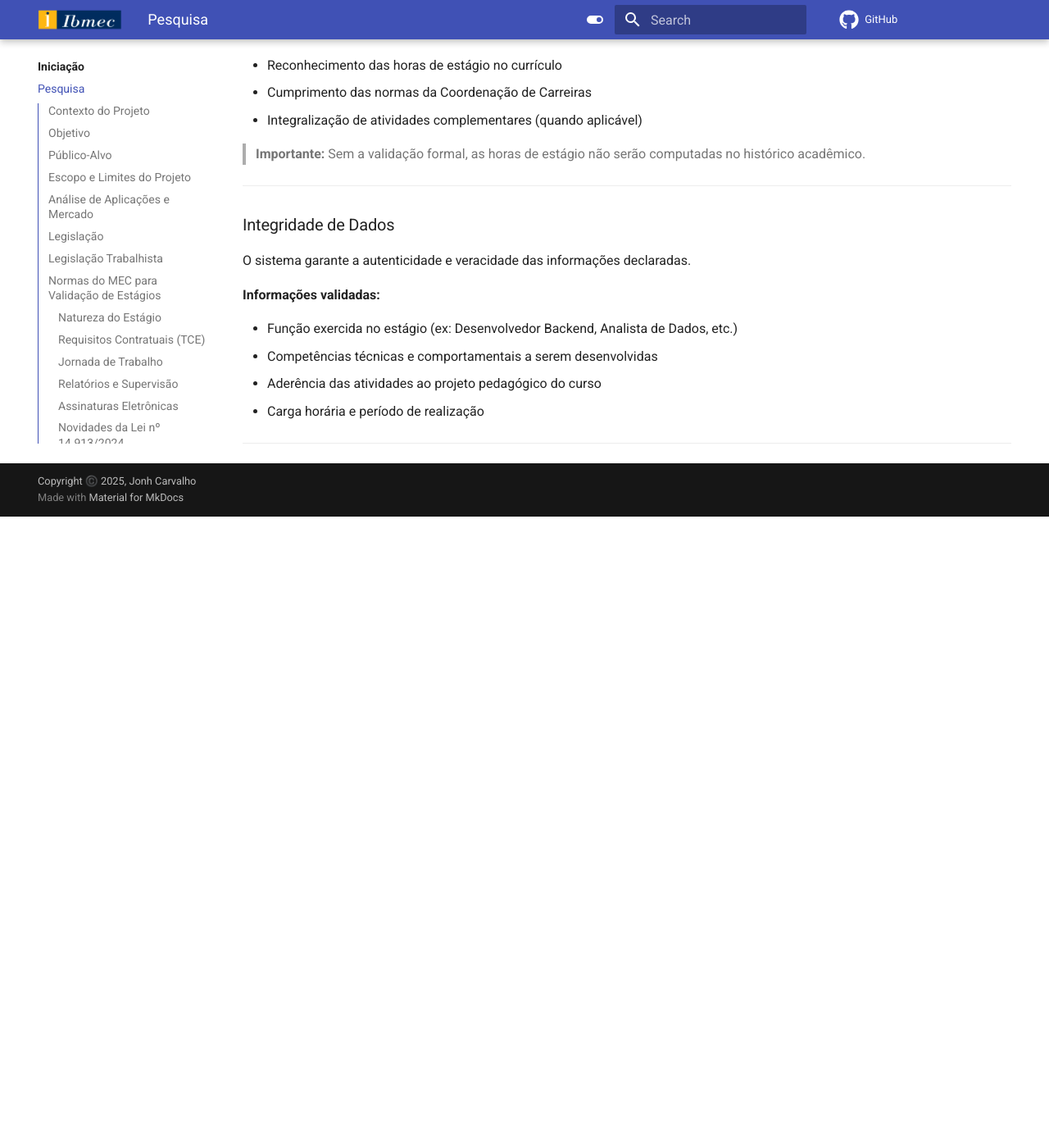
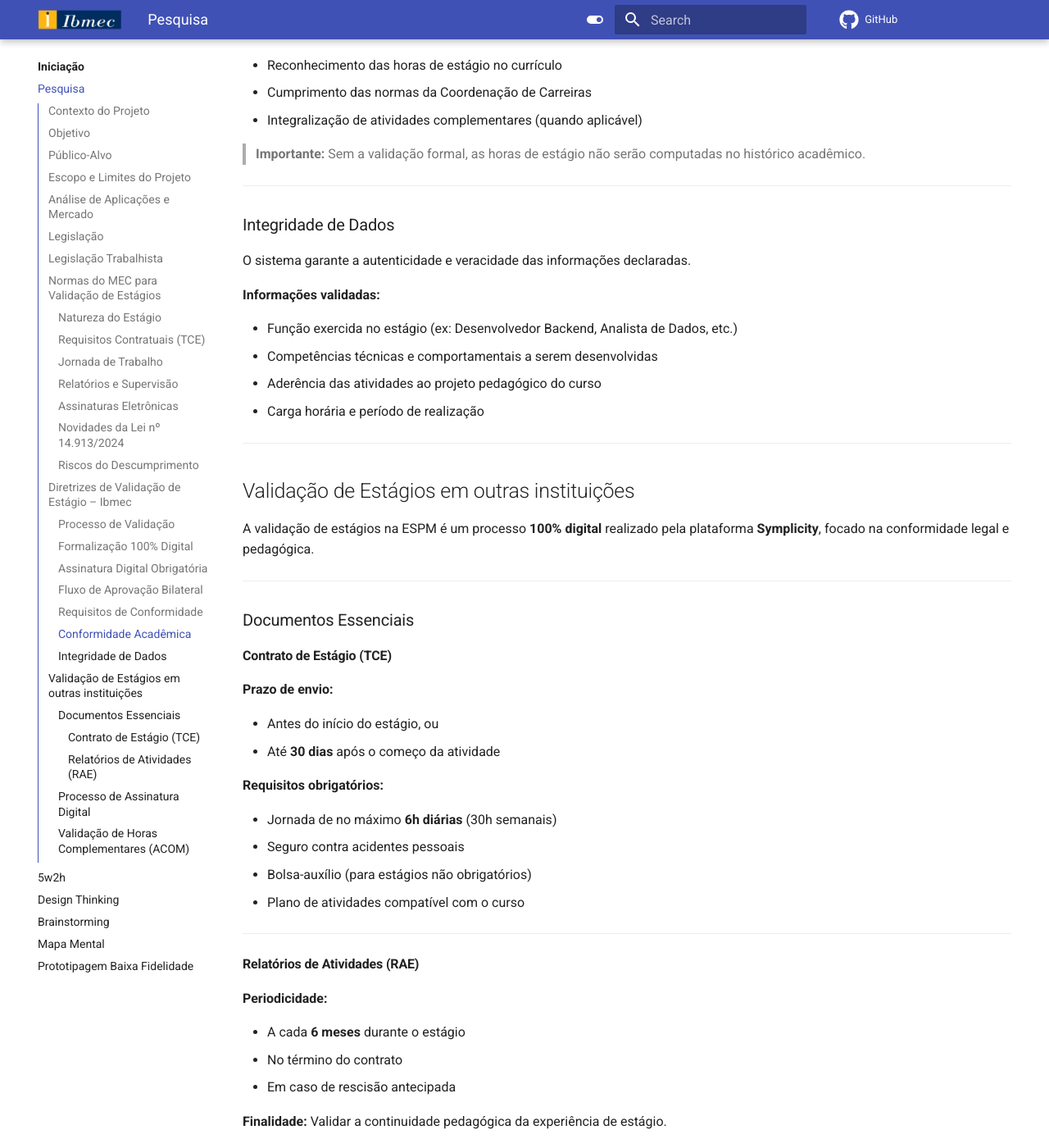
Before and after one commit to Projetos-de-Extensao/PBE_26.1_8001_I, an MkDocs documentation site: the page built from mkdocs/Iniciacao/pesquisa.md, in a window 1280 px wide and 1400 px high, scrolled down 4967 px. Shown: the whole window at 82% size. Built offline with MkDocs 1.6.1 and Material for MkDocs 9.7.7, drawn with Linux system fonts in a browser that asks for light colours; comment, search, counter and statistics services are not loaded; before the commit the page ends 5597 px from its top, so only the background shows below that; some of the changed text lies outside the part shown.

Commit message:
Remove 'Validação de Estágios na em outras instituições' section and integrate its content into 'pesquisa.md'

```diff
--- a/mkdocs.yml
+++ b/mkdocs.yml
@@ -16,7 +16,6 @@ nav:
   - Iniciação:
       - Index: Iniciacao/index.md
       - Pesquisa: Iniciacao/pesquisa.md
-      - Validação de Estágios na em outras instituições: Iniciacao/validExtra.md
       - 5w2h: Iniciacao/5w2h.md
       - Design Thinking: Iniciacao/design_thinking.md
       - Brainstorming: Iniciacao/brainstorm.md
--- a/mkdocs/Iniciacao/pesquisa.md
+++ b/mkdocs/Iniciacao/pesquisa.md
@@ -180,3 +180,63 @@ O sistema garante a autenticidade e veracidade das informações declaradas.
 - Carga horária e período de realização
 
 ---
+## Validação de Estágios em outras instituições
+
+A validação de estágios na ESPM é um processo **100% digital** realizado pela plataforma **Symplicity**, focado na conformidade legal e pedagógica.
+
+---
+
+### Documentos Essenciais
+
+#### Contrato de Estágio (TCE)
+
+**Prazo de envio:**
+
+- Antes do início do estágio, ou
+- Até **30 dias** após o começo da atividade
+
+**Requisitos obrigatórios:**
+
+- Jornada de no máximo **6h diárias** (30h semanais)
+- Seguro contra acidentes pessoais
+- Bolsa-auxílio (para estágios não obrigatórios)
+- Plano de atividades compatível com o curso
+
+---
+
+#### Relatórios de Atividades (RAE)
+
+**Periodicidade:**
+
+- A cada **6 meses** durante o estágio
+- No término do contrato
+- Em caso de rescisão antecipada
+
+**Finalidade:** Validar a continuidade pedagógica da experiência de estágio.
+
+---
+
+### Processo de Assinatura Digital
+
+O processo utiliza **exclusivamente assinaturas eletrônicas** (como DocuSign):
+
+1. Aluno assina primeiro
+2. Empresa assina em seguida
+3. ESPM é a última a assinar
+
+**Prazo:** Até **3 dias úteis** para análise e assinatura pela ESPM.
+
+---
+
+### Validação de Horas Complementares (ACOM)
+
+> **Importante:** A validação das horas de estágio para o currículo **não é automática**.
+
+**Como solicitar:**
+
+1. Acesse o **Portal do Estudante**
+2. Navegue até: `Requerimentos` → `Acadêmico`
+3. Abra um novo requerimento
+4. Anexe o **contrato de estágio** ou **carteira de trabalho**
+
+---
```
Also changed, not shown: mkdocs/Iniciacao/validExtra.md (deleted, +0 -60 lines).
